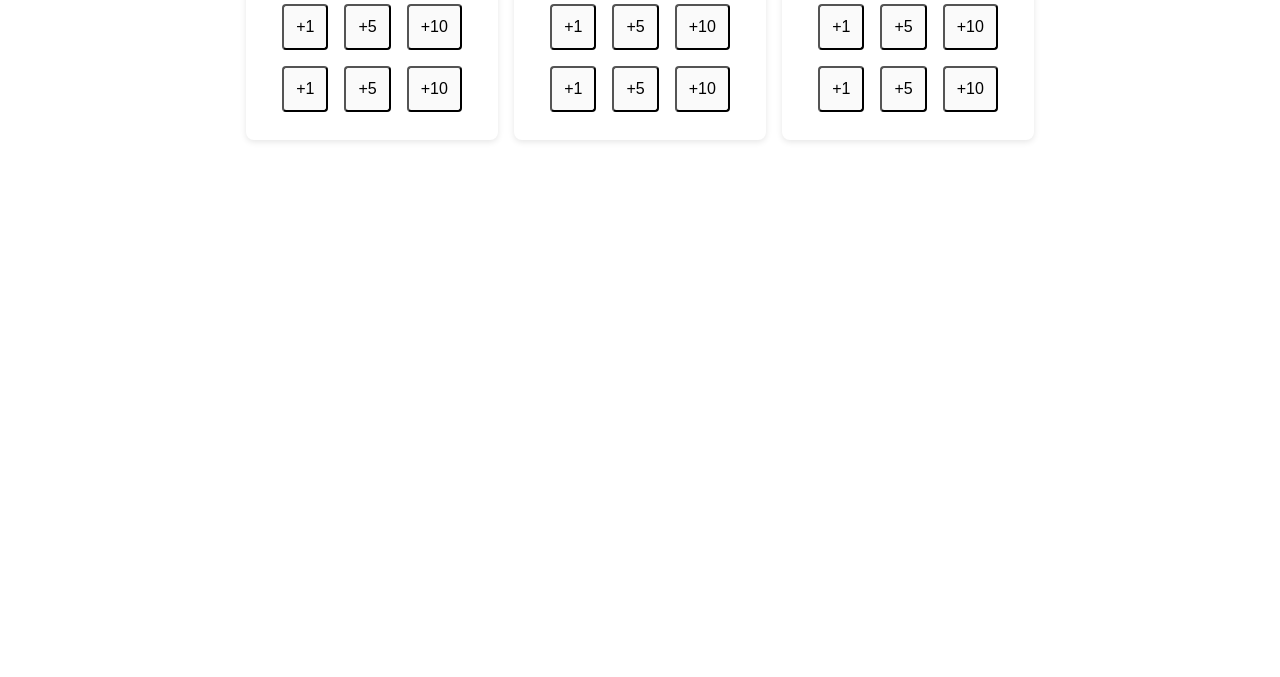
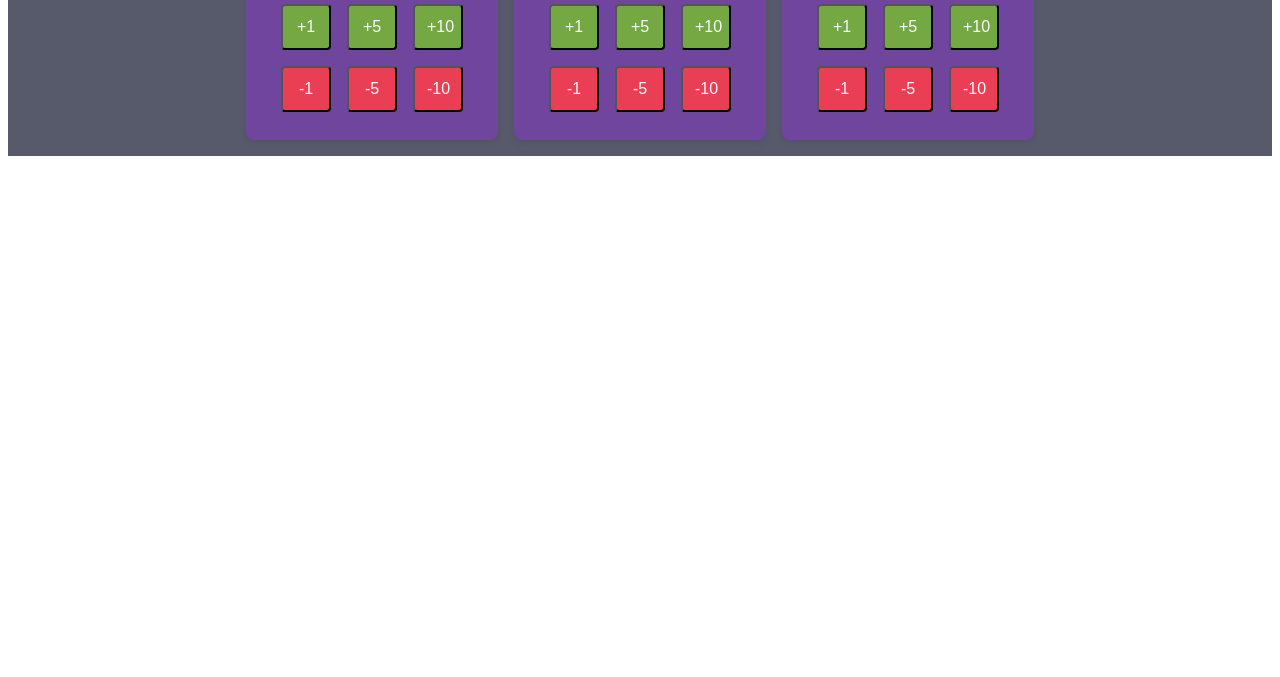
Before and after one commit to aljen26/internet-cafe-android-server, a website: page public/index.html in a window 1280 px wide. Shown: the part 123-800 px from the top of the page. Drawn offline with Linux system fonts and the light colour scheme; no server answers.

Commit message:
Added the API end points and some css styles.

```diff
--- a/public/index.html
+++ b/public/index.html
@@ -18,10 +18,10 @@
                 <button data-pc="1" data-action="add" data-value="5">+5</button>
                 <button data-pc="1" data-action="add" data-value="10">+10</button>
             </div>
-            <div class="controls add-controls">
-                <button data-pc="1" data-action="sub" data-value="1">+1</button>
-                <button data-pc="1" data-action="sub" data-value="5">+5</button>
-                <button data-pc="1" data-action="sub" data-value="10">+10</button>
+            <div class="controls sub-controls">
+                <button data-pc="1" data-action="sub" data-value="1">-1</button>
+                <button data-pc="1" data-action="sub" data-value="5">-5</button>
+                <button data-pc="1" data-action="sub" data-value="10">-10</button>
             </div>
         </div>
 
@@ -34,10 +34,10 @@
                 <button data-pc="2" data-action="add" data-value="5">+5</button>
                 <button data-pc="2" data-action="add" data-value="10">+10</button>
             </div>
-            <div class="controls add-controls">
-                <button data-pc="2" data-action="sub" data-value="1">+1</button>
-                <button data-pc="2" data-action="sub" data-value="5">+5</button>
-                <button data-pc="2" data-action="sub" data-value="10">+10</button>
+            <div class="controls sub-controls">
+                <button data-pc="2" data-action="sub" data-value="1">-1</button>
+                <button data-pc="2" data-action="sub" data-value="5">-5</button>
+                <button data-pc="2" data-action="sub" data-value="10">-10</button>
             </div>
         </div>
 
@@ -50,10 +50,10 @@
                 <button data-pc="3" data-action="add" data-value="5">+5</button>
                 <button data-pc="3" data-action="add" data-value="10">+10</button>
             </div>
-            <div class="controls add-controls">
-                <button data-pc="3" data-action="sub" data-value="1">+1</button>
-                <button data-pc="3" data-action="sub" data-value="5">+5</button>
-                <button data-pc="3" data-action="sub" data-value="10">+10</button>
+            <div class="controls sub-controls">
+                <button data-pc="3" data-action="sub" data-value="1">-1</button>
+                <button data-pc="3" data-action="sub" data-value="5">-5</button>
+                <button data-pc="3" data-action="sub" data-value="10">-10</button>
             </div>
         </div>
     </div>
--- a/public/script.js
+++ b/public/script.js
@@ -66,9 +66,6 @@ async function handleButtonClick(e) {
     }
 }
 
-
-
-
 // Setup
 function init() {
 
--- a/public/style.css
+++ b/public/style.css
@@ -4,6 +4,7 @@
     padding: 1rem;
     flex-wrap: wrap;
     justify-content: center;
+    background: #575a6b;
 }
 
 .card {
@@ -15,6 +16,8 @@
     display: flex;
     flex-direction: column;
     align-items: center;
+    background: #6f459e;
+    color: #fafafa;
 }
 
 .card h2 {
@@ -42,10 +45,19 @@
     font-size: 1rem;
     border: 1px sold #888;
     border-radius: 4px;
-    background: #fafafa;
     cursor: pointer;
+    color: #fafafa;
+    width: 50px;
 }
 
 .controls button:active {
   background: #eee;
 }
+
+.add-controls button {
+    background: #74a842;
+}
+
+.sub-controls button {
+    background: #ea3e55;
+}
```
Also changed, not shown: index.js (+20 -0 lines).
